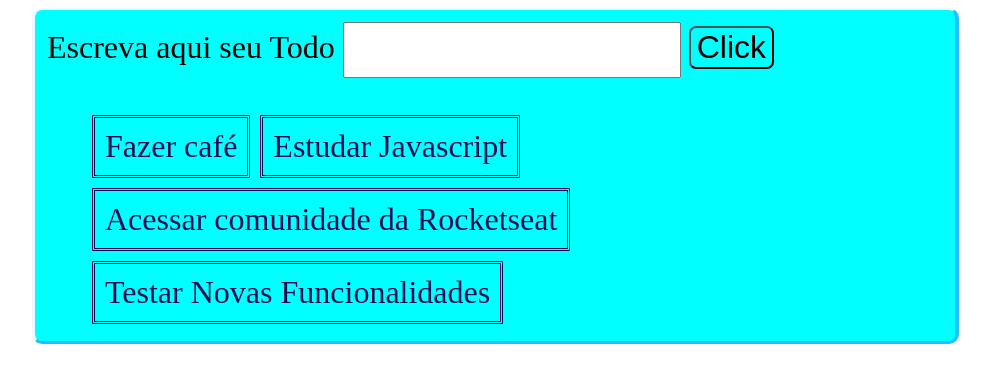
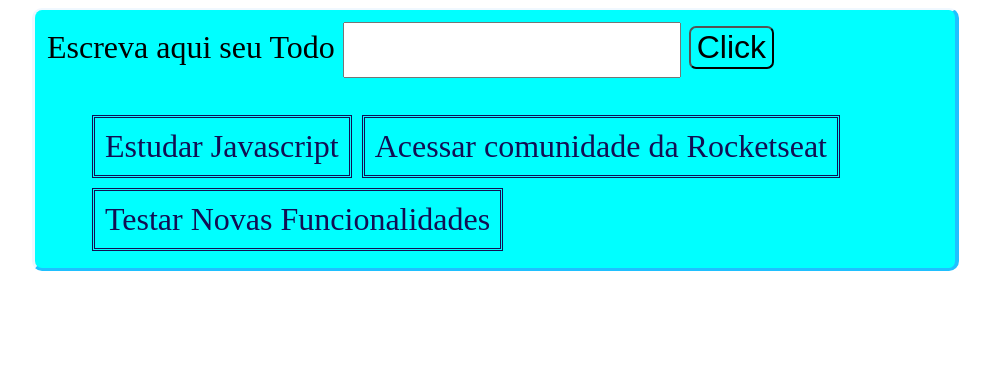
Before and after one commit to JavelFreitas/Estudos-2019-2020, a plain HTML site: page Javascript/App de Todos/index.html in a window 1280 px wide. Both pictures are taken after a click on the item "Fazer café". Shown: the whole page, without its empty margins (168-1158 px from the left). Drawn offline with Linux system fonts and the light colour scheme.

Commit message:
Final da aula 4: funcionalidade excluir todos, mostra "Remover?" ao colocar o mouse no elemento, remove ao pressionar elemento, PROBLEMA: tamanho da caixa muda de acordo com o texto, textos grandes acabam sendo um problema, Procurando forma de manter o tamanho da caixa fixa, caso não encontrar davo alterar modo de excluir.

```diff
--- a/Javascript/App de Todos/functions.js
+++ b/Javascript/App de Todos/functions.js
@@ -16,8 +16,12 @@ function renderTodos() {
         console.log(todo);
 
         var todoElement = document.createElement('li');
-        todoElement.setAttribute("onclick", "confirmRemove(this)");
+        todoElement.setAttribute("onclick", "removeTodo(this)");
+        todoElement.setAttribute("onmouseover", "confirmRemove(this)");
+        todoElement.setAttribute("onmouseout", "unconfirmRemove(this)");
+
         var todoText = document.createTextNode(todo);
+        todoElement.setAttribute("value", todo);
 
         todoElement.appendChild(todoText);
         listElement.appendChild(todoElement);
@@ -27,7 +31,12 @@ function renderTodos() {
 renderTodos();
 
 function confirmRemove(liConfirm){
+    liConfirm.innerHTML = "Remover?";
+}
 
+function unconfirmRemove(liConfirm){
+
+    liConfirm.innerHTML = liConfirm.getAttribute("value");
 }
 
 function removeTodo(liRemove){
--- a/Javascript/App de Todos/style.css
+++ b/Javascript/App de Todos/style.css
@@ -52,6 +52,7 @@ button#form1Button:active {
 
 li {
     list-style-type: none;
+    list-style-position: inside;
     background-attachment: fixed;
     transition: 0.2s;
     position: sticky;
@@ -59,6 +60,7 @@ li {
     padding: 10px;
     margin: 5px;
     border-style: double;
+    box-sizing: initial;
 
     font-size: xx-large;
     color: rgb(18, 14, 83);
```
